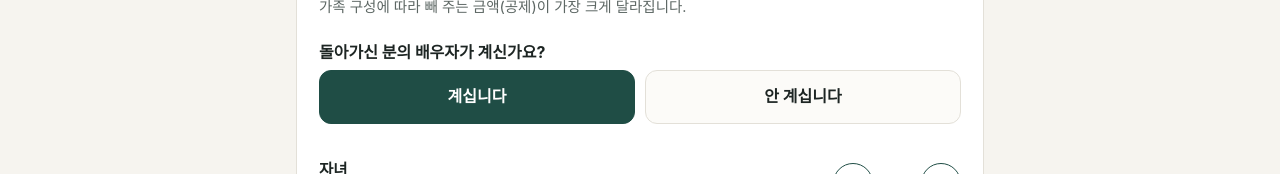
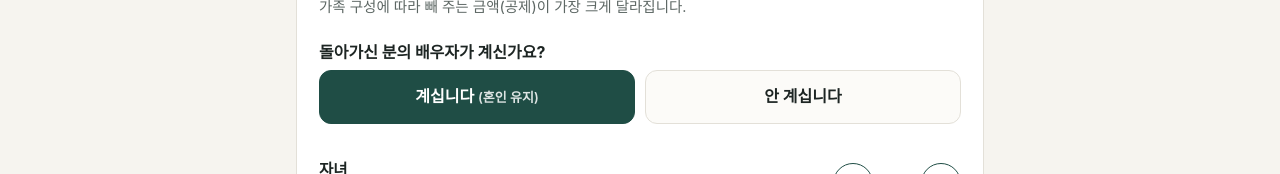
Before and after one commit to yourtax77/ansim-homepage, a plain HTML site: page calculator/index.html in a window 1280 px wide. Shown: the part 527-701 px from the top of the page. Drawn offline with Linux system fonts and the light colour scheme; a web font is replaced by a local one.

Commit message:
계산기 배우자 버튼에 (혼인 유지) 표시
Co-Authored-By: Claude Opus 5.5 <noreply@anthropic.com>

```diff
--- a/calculator/index.html
+++ b/calculator/index.html
@@ -73,6 +73,7 @@
   /* 예/아니오 */
   .yn { display: grid; grid-template-columns: 1fr 1fr; gap: 10px; }
   .yn button { height: 54px; border-radius: 12px; border: 1.5px solid var(--line); background: #fcfbf8; font: inherit; font-size: 16px; font-weight: 700; color: var(--ink); cursor: pointer; }
+  .yn-sub { font-size: 13px; font-weight: 600; opacity: .85; }
   .yn button[aria-pressed="true"] { border-color: var(--brand); background: var(--brand); color: #fff; }
 
   /* 숫자 +/- */
@@ -219,7 +220,7 @@
     <div class="q">
       <span class="qt">돌아가신 분의 배우자가 계신가요?</span>
       <div class="yn" id="spouseYN">
-        <button type="button" data-v="1" aria-pressed="true">계십니다</button>
+        <button type="button" data-v="1" aria-pressed="true">계십니다 <small class="yn-sub">(혼인 유지)</small></button>
         <button type="button" data-v="0" aria-pressed="false">안 계십니다</button>
       </div>
     </div>
```
